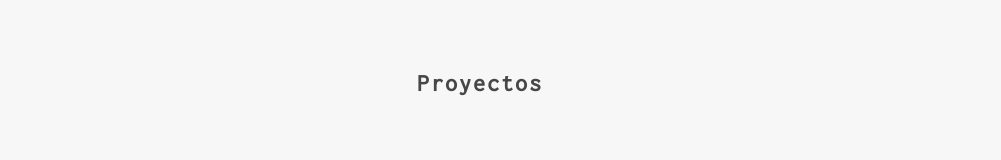
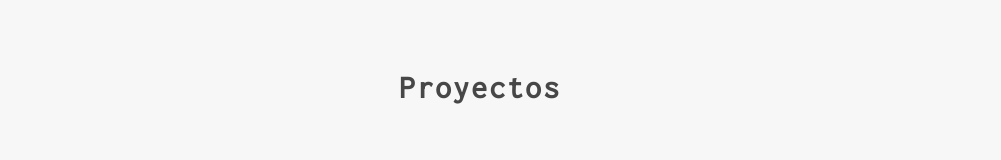
Before and after one commit to CristianMozetich/Portfolio, a React (Vite) app: page / in a window 1280 px wide. Shown: the part 630-790 px from the top of the page, without its empty margins (160-1161 px from the left). Built offline with nearby package versions, Linux system fonts and the light colour scheme.

Commit message:
atualizacion

```diff
--- a/src/Components/Proyects/Proyects.jsx
+++ b/src/Components/Proyects/Proyects.jsx
@@ -7,7 +7,7 @@ const Proyects = () => {
   return (
     <>
     <div className='titulo_proyectos'>
-      <h2>Proyectos</h2>
+      <h1>Proyectos</h1>
     </div>
     <div className='contenedor_proyectos'>
       {
```
